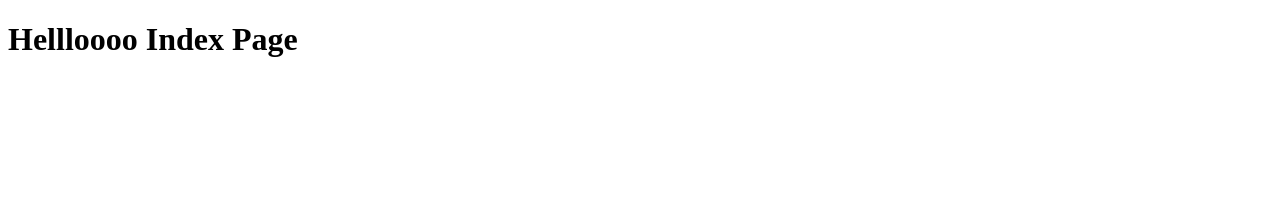
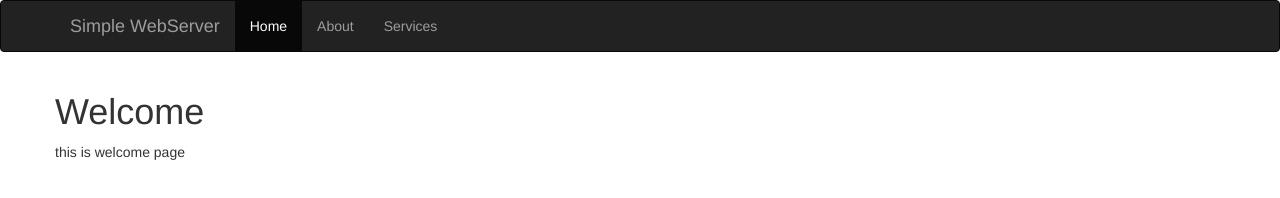
Before and after one commit to adreena/SimpleWebServer, a website: page index.html in a window 1280 px wide. Drawn offline with nearby package versions, Linux system fonts and the light colour scheme.

Commit message:
finalizing project

```diff
--- a/index.html
+++ b/index.html
@@ -1,9 +1,38 @@
 <!DOCTYPE html>
 <html>
 <head>
-	<title> Index Page </title>
+	<title> Welcome </title>
+	<link rel="stylesheet" href="/css/bootstrap.css">
 </head>
 <body>
-	<h1> Hellloooo Index Page</h1>
+	 <nav class="navbar navbar-inverse">
+      <div class="container">
+        <div class="navbar-header">
+          <button type="button" class="navbar-toggle collapsed" data-toggle="collapse" data-target="#navbar" aria-expanded="false" aria-controls="navbar">
+            <span class="sr-only">Toggle navigation</span>
+            <span class="icon-bar"></span>
+            <span class="icon-bar"></span>
+            <span class="icon-bar"></span>
+          </button>
+          <a class="navbar-brand" href="#">Simple WebServer</a>
+        </div>
+        <div id="navbar" class="collapse navbar-collapse">
+          <ul class="nav navbar-nav">
+            <li class="active"><a href="index.html">Home</a></li>
+            <li><a href="about.html">About</a></li>
+            <li><a href="services.html">Services</a></li>
+          </ul>
+        </div><!--/.nav-collapse -->
+      </div>
+    </nav>
+
+    <div class="container">
+    	<div class="row">
+    		<h1>Welcome </h1>
+    		<p>this is welcome page</p>
+    	</div>
+
+
+    </div><!-- /.container -->
 </body>
 </html>
```
Also changed, not shown: page.html (deleted, +0 -9 lines).
